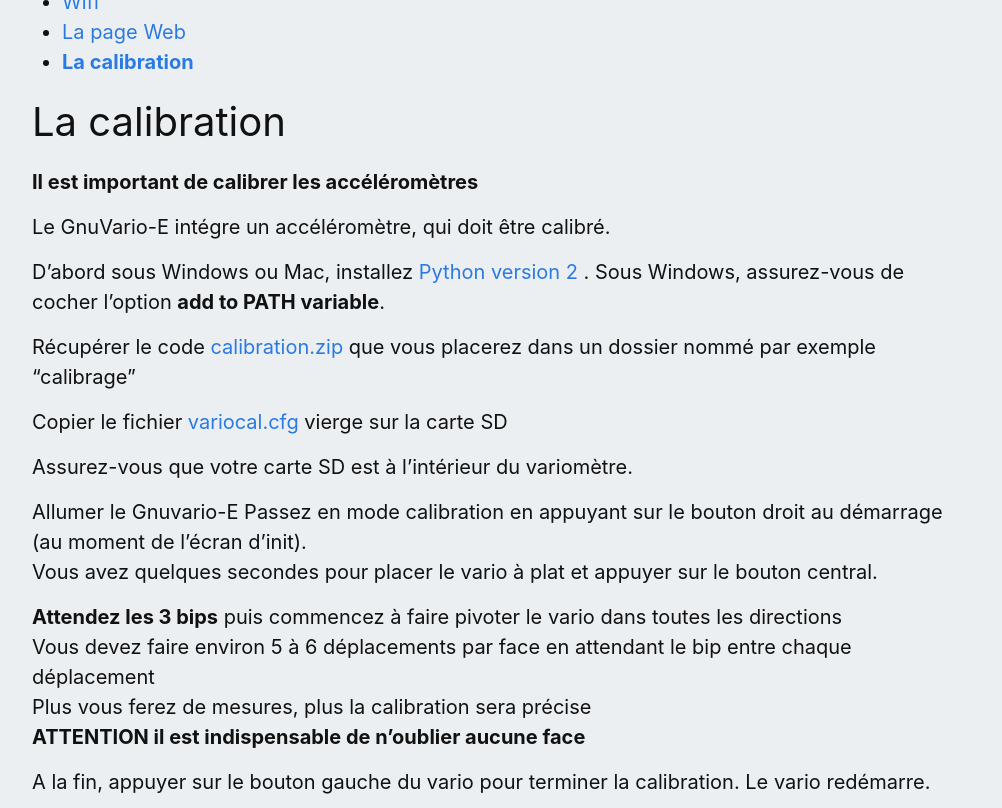
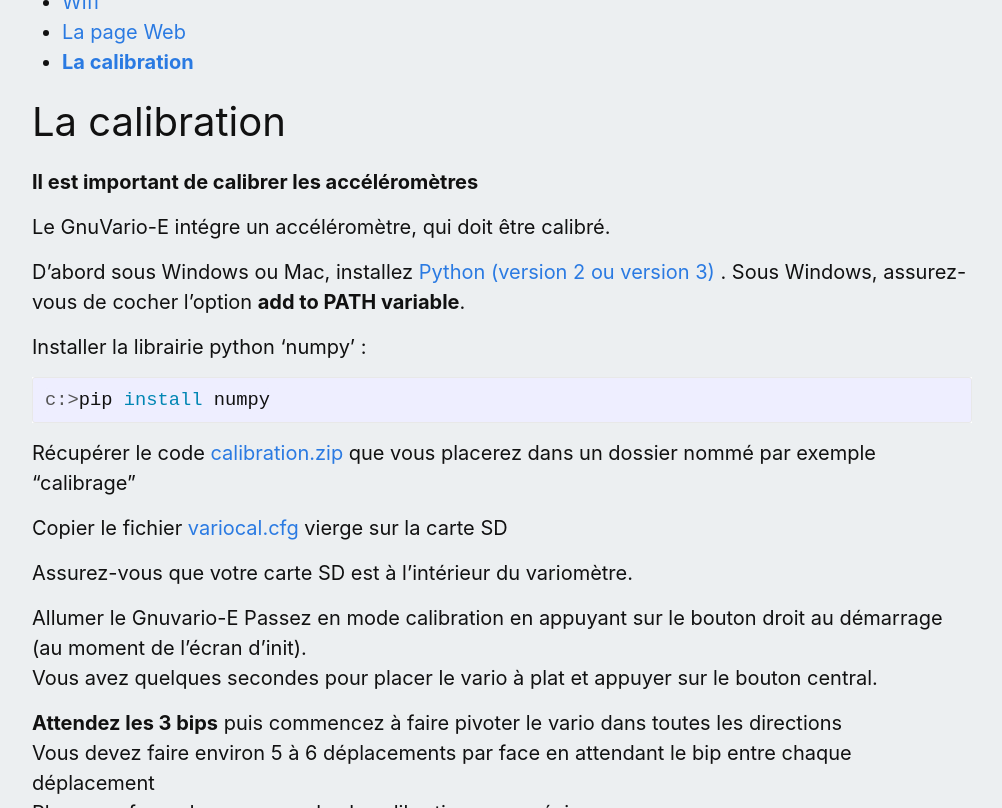
Before and after one commit to prunkdump/GNUVario-TTGO-T5-website, a Jekyll site: the page built from _manuel/Calibration.md, in a window 1280 px wide and 900 px high, scrolled down 639 px, cut to the strip 0-808 px from the top of the window. Shown: the whole strip, without its empty margins (138-1140 px from the left). Built offline with Jekyll 4.4.1, drawn with Linux system fonts in a browser that asks for light colours.

Commit message:
V1.06o - Modifications instructions installation python

```diff
--- a/_manuel/Calibration.md
+++ b/_manuel/Calibration.md
@@ -7,7 +7,12 @@ description: La calibration
 
 Le GnuVario-E intégre un accéléromètre, qui doit être calibré.
 
-D'abord sous Windows ou Mac, installez [Python version 2](https://www.python.org/) . Sous Windows, assurez-vous de cocher l'option **add to PATH variable**.
+D'abord sous Windows ou Mac, installez [Python (version 2 ou version 3)](https://www.python.org/) . Sous Windows, assurez-vous de cocher l'option **add to PATH variable**.
+
+Installer la librairie python 'numpy' :
+{% highlight shell_session %}
+c:>pip install numpy
+{% endhighlight %}
 
 Récupérer le code {% include lienfichier.md name="calibration.zip" lien="fichier/calibration.zip" %} que vous placerez dans un dossier nommé par exemple "calibrage"
 
```
Also changed, not shown: index.md (+1 -1 lines).
